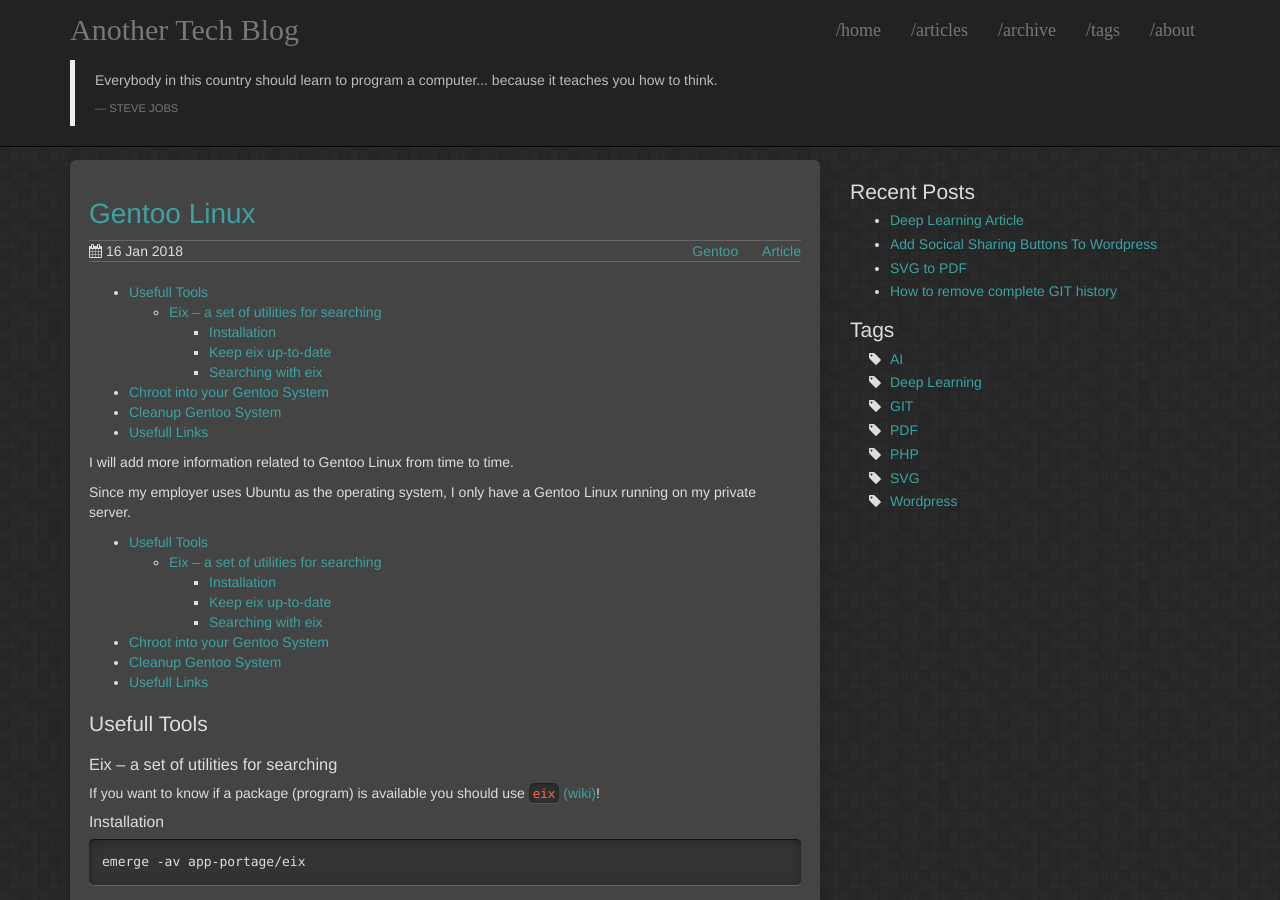
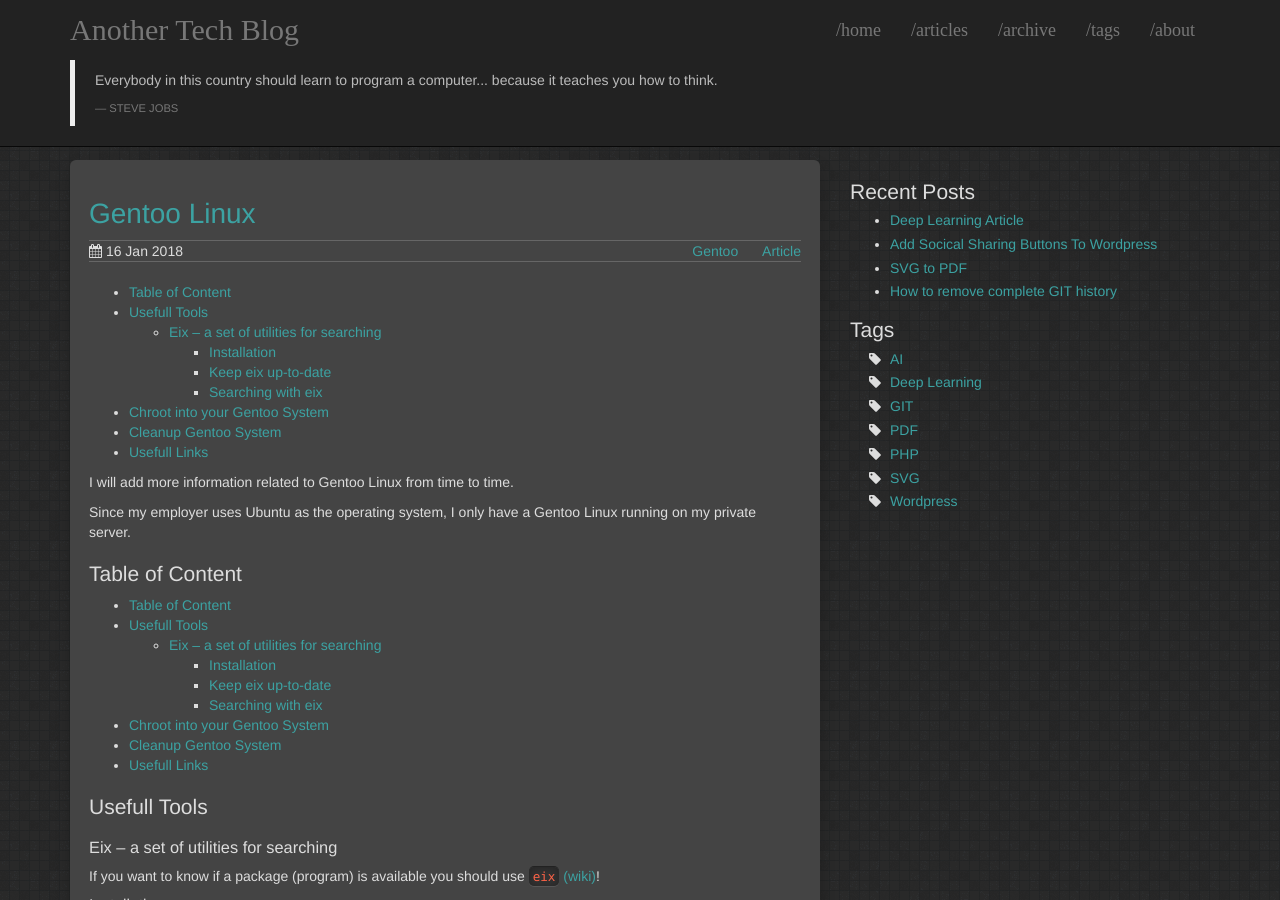
Before and after one commit to davidmainzer/davidmainzer.github.io, a Jekyll site: the page built from _articles/Gentoo_Linux.md, in a window 1280 px wide and 900 px high. Built offline with Jekyll 4.4.1, drawn with Linux system fonts in a browser that asks for light colours; nearby versions of some CDN libraries; the table of contents is made by our own code.

Commit message:
Update Gentoo_Linux.md

```diff
--- a/_articles/Gentoo_Linux.md
+++ b/_articles/Gentoo_Linux.md
@@ -14,6 +14,7 @@ I will add more information related to Gentoo Linux from time to time.
 
 Since my employer uses Ubuntu as the operating system, I only have a Gentoo Linux running on my private server.
 
+## Table of Content
 * TOC
 {:toc}
 
```
